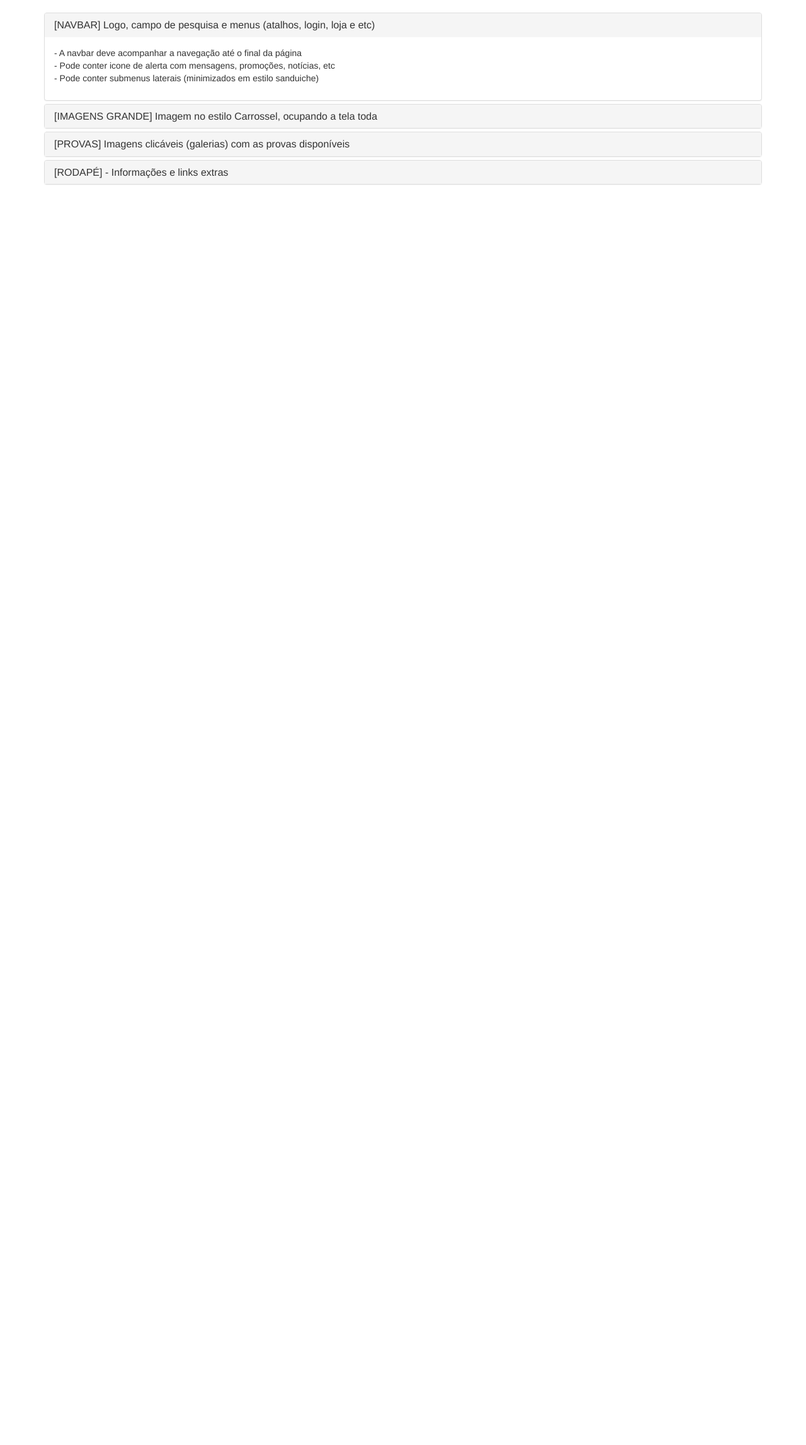
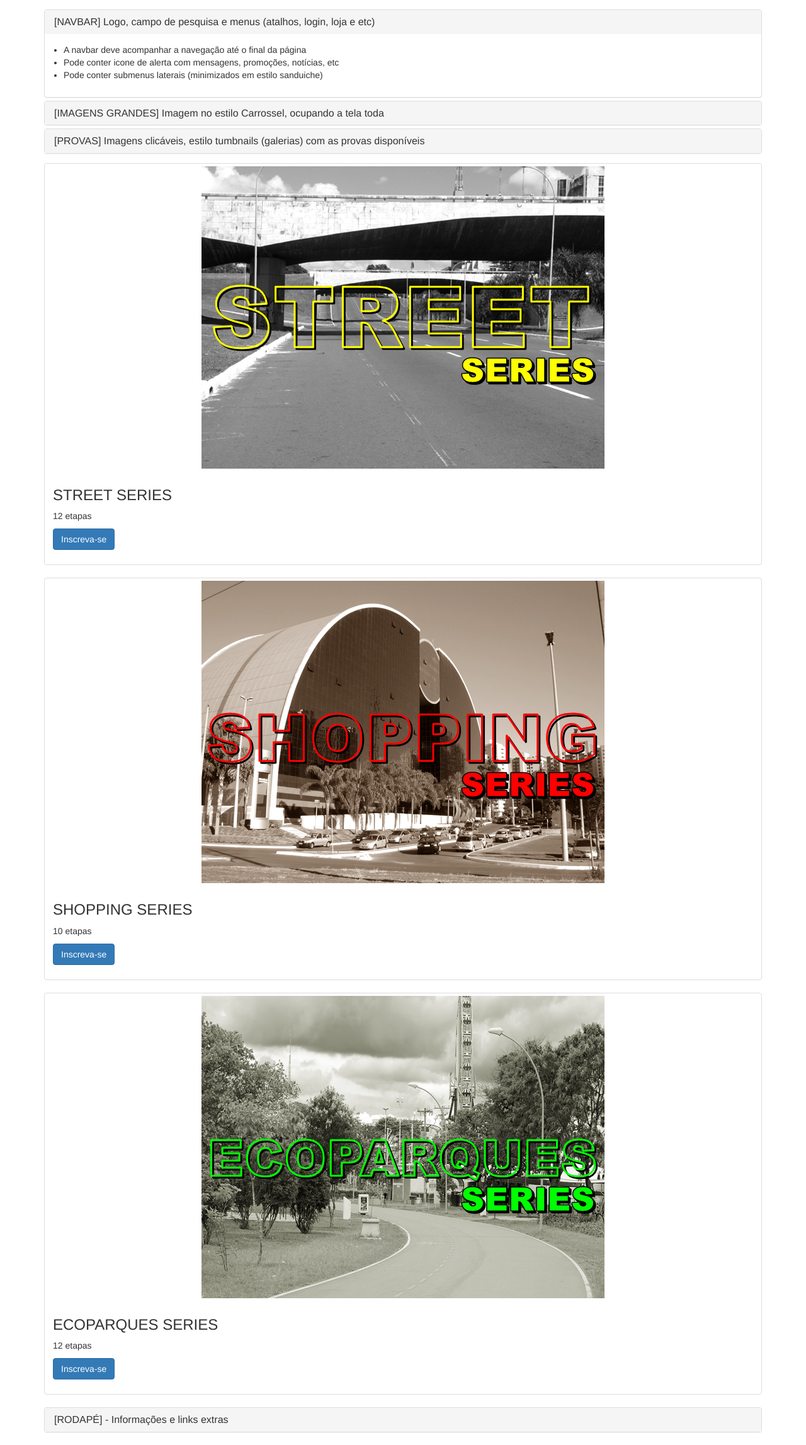
Before and after one commit to brunoreili/ConhecaBrasiliaCorrendo, a PHP site: page /index.html in a window 1280 px wide. Shown: the whole page at 63% size. Before the commit the page ends 293 px from the top, so only its background shows below. Run offline with PHP 8.4, Linux system fonts and the light colour scheme.

Commit message:
Tumbnails
Adição de tumbnails com imagens e um botão.

```diff
--- a/estilos.css
+++ b/estilos.css
@@ -1,3 +1,9 @@
 #paineis-instrucao{
-	margin-top: 20px;
+	margin-top: 15px;
 }
+ul{
+	margin-left: 15px;
+}
+figure {
+	margin-top: 15px;
+}
--- a/index.html
+++ b/index.html
@@ -11,56 +11,94 @@
     <div class="container">
         <div class="panel-group" id="paineis-instrucao">
 
-            <div class="panel panel-default">
+            <!--Navbar-->
+            <nav class="panel panel-default">
                 <div class="panel-heading">
-                    <h3 class="panel-title" data-toggle="collapse" data-target="#pragrafo-navbar" data-parent="#paineis-instrucao">
+                    <h2 class="panel-title" data-toggle="collapse" data-target="#pragrafo-navbar" data-parent="#paineis-instrucao">
                         [NAVBAR] Logo, campo de pesquisa e menus (atalhos, login, loja e etc)
-                    </h3>
+                    </h2>
                 </div>
                 <div id="pragrafo-navbar" class="collapse in">
-                    <div class="panel-body">
-                         <p>- A navbar deve acompanhar a navegação até o final da página
-                        <br>- Pode conter icone de alerta com mensagens, promoções, notícias, etc
-                        <br>- Pode conter submenus laterais (minimizados em estilo sanduiche)</p>
-                    </div>
+                    <ul class="panel-body">
+                        <li>A navbar deve acompanhar a navegação até o final da página</li>
+                        <li>Pode conter icone de alerta com mensagens, promoções, notícias, etc</li>
+                        <li>Pode conter submenus laterais (minimizados em estilo sanduiche)</li>
+                    </ul>
                 </div>
-            </div>
+            </nav>
 
-            <div class="panel panel-default">
+            <!--Imagens Grandes-->
+            <header class="panel panel-default">
                 <div class="panel-heading">
-                    <h3 class="panel-title" data-toggle="collapse" data-target="#pragrafo-imagem" data-parent="#paineis-instrucao">[IMAGENS GRANDE] Imagem no estilo Carrossel, ocupando a tela toda</h3>
+                    <h2 class="panel-title" data-toggle="collapse" data-target="#pragrafo-imagem" data-parent="#paineis-instrucao">
+                        [IMAGENS GRANDES] Imagem no estilo Carrossel, ocupando a tela toda
+                    </h2>
                 </div>
                 <div id="pragrafo-imagem" class="collapse">
-                    <div class="panel-body">
-                         <p>- Na imagem deve conter informações básicas da prova(Nome da prova, numero de etapas, nível e quantidade de etapas realizadas) além do botão de se increver/acompanhar(para logados incritos)</p>
-                    </div>
+                    <ul class="panel-body">
+                        <li>Na imagem deve conter informações básicas da prova(Nome da prova, numero de etapas, nível e quantidade de etapas realizadas) além do botão de se increver/acompanhar(para logados incritos)</li>
+                    </ul>
                 </div>
-            </div>
+            </header>
 
-            <div class="panel panel-default">
+            <!--Provas-->
+            <main class="panel panel-default">
                 <div class="panel-heading">
-                    <h3 class="panel-title" data-toggle="collapse" data-target="#pragrafo-provas" data-parent="#paineis-instrucao">[PROVAS] Imagens clicáveis (galerias) com as provas disponíveis</h3>
+                    <h2 class="panel-title" data-toggle="collapse" data-target="#pragrafo-provas" data-parent="#paineis-instrucao">
+                        [PROVAS] Imagens clicáveis, estilo tumbnails (galerias) com as provas disponíveis
+                    </h2>
                 </div>
                 <div id="pragrafo-provas" class="collapse">
-                    <div class="panel-body">
-                         <p>- Cada imagem contém as informações básicas das provas (nomes, tipo, nível, número de etapas etc)
-                        <br>- São links para as subpáginas das provas
-                        <br>- Deve ter botão de mais informações, redirecionado para a página da prova e botão de se inscrever
-                        <br>- Na parte geral, deve ter link iconificado para pagina com todas as provas e etapas</p>
-                    </div>
+                    <ul class="panel-body">
+                        <li>Cada imagem contém as informações básicas das provas (nomes, tipo, nível, número de etapas etc)</li>
+                        <li>São links para as subpáginas das provas</li>
+                        <li>Deve ter botão de mais informações, redirecionado para a página da prova e botão de se inscrever</li>
+                        <li>Na parte geral, deve ter link iconificado para pagina com todas as provas e etapas</li>
+                    </ul>
                 </div>
-            </div>
+            </main>
 
-            <div class="panel panel-default">
+                <!--Tubnails-->
+            <figure class="thumbnail">
+                <img src="img/series/street-series.png" alt="Imagem da prova street series">
+                <figcaption class="caption">
+                    <h3>STREET SERIES</h3>
+                    <p>12 etapas</p>
+                    <p><a href="#" class="btn btn-primary" role="button">Inscreva-se</a></p>
+                </figcaption>
+            </figure>
+
+            <figure class="thumbnail">
+                <img src="img/series/shopping-series.png" alt="Imagem da prova street series">
+                <figcaption class="caption">
+                    <h3>SHOPPING SERIES</h3>
+                    <p>10 etapas</p>
+                    <p><a href="#" class="btn btn-primary" role="button">Inscreva-se</a></p>
+                </figcaption>
+            </figure>
+
+            <figure class="thumbnail">
+                <img src="img/series/ecoparques-series.png" alt="Imagem da prova street series">
+                <figcaption class="caption">
+                    <h3>ECOPARQUES SERIES</h3>
+                    <p>12 etapas</p>
+                    <p><a href="#" class="btn btn-primary" role="button">Inscreva-se</a></p>
+                </figcaption>
+            </figure>
+
+            <!--Rodapé-->
+            <footer class="panel panel-default">
                 <div class="panel-heading">
-                    <h3 class="panel-title" data-toggle="collapse" data-target="#pragrafo-rodape" data-parent="#paineis-instrucao">[RODAPÉ] - Informações e links extras</h3>
+                    <h2 class="panel-title" data-toggle="collapse" data-target="#pragrafo-rodape" data-parent="#paineis-instrucao">
+                        [RODAPÉ] - Informações e links extras
+                    </h2>
                 </div>
                 <div id="pragrafo-rodape" class="collapse">
-                    <div class="panel-body">
-                         <p>- Links para: Home, Provas, Contato, Atendimento, Ajuda, Fac, Redes Sociais, Parceiros etc...</p>
-                    </div>
+                    <ul class="panel-body">
+                        <li>Links para: Home, Provas, Contato, Atendimento, Ajuda, Fac, Redes Sociais, Parceiros etc...</li>
+                    </ul>
                 </div>
-            </div>
+            </footer>
 
         </div>
     </div>
```
Also changed, not shown: img/series/ecoparques-series.png (added), img/series/originals/Ecoparques-series.jpg (added), img/series/originals/shoppings-series.jpg (added), img/series/originals/street-series.jpg (added), img/series/shopping-series.png (added), img/series/street-series.png (added).
